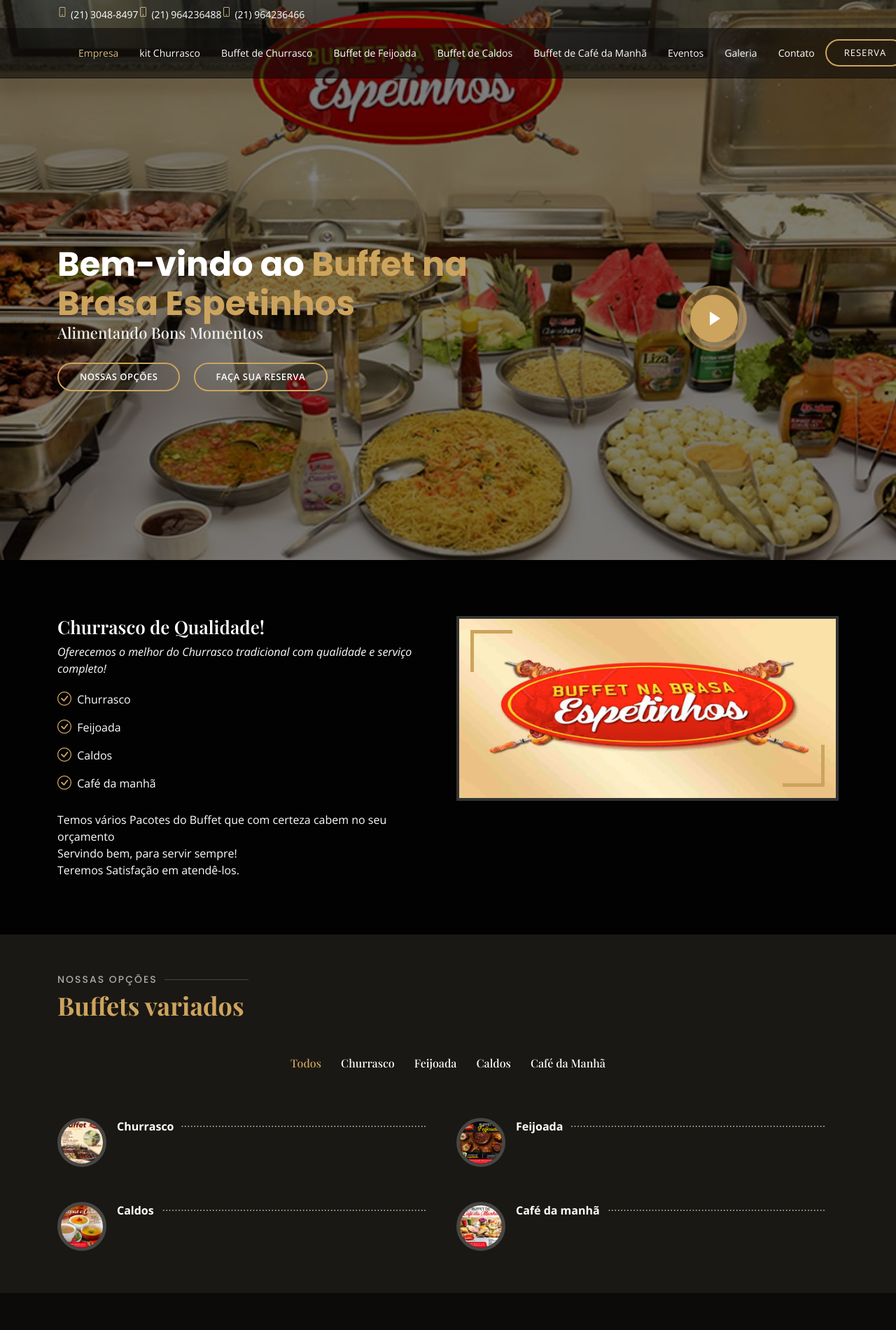
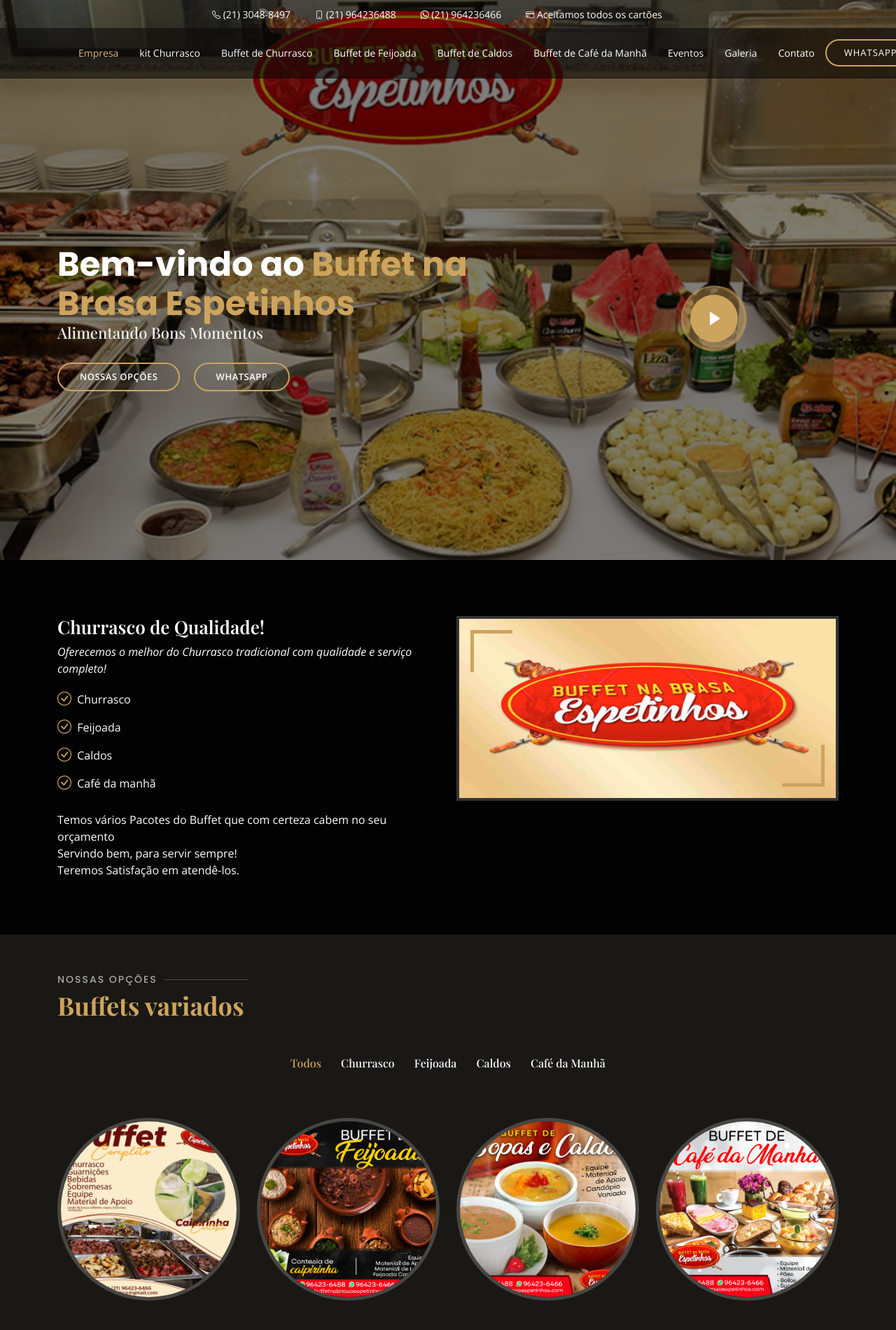
Before and after one commit to dslobo27/BuffetNaBrasa, a plain HTML site: page index.html in a window 1280 px wide. Shown: the top 1900 px of the page at 70% size. Drawn offline with nearby package versions, Linux system fonts and the light colour scheme; a web font is replaced by a local one.

Commit message:
Criando links para API de whatsapp
Criando links para API de whatsapp

```diff
--- a/assets/css/style.css
+++ b/assets/css/style.css
@@ -670,10 +670,10 @@ section {
 # About
 --------------------------------------------------------------*/
 .about {
-  background: url("../img/about-bg.jpg") center center;
-  background-size: cover;
-  position: relative;
-  padding: 80px 0;
+    /*background: url("../img/about-bg.jpg") center center;*/
+    background-size: cover;
+    position: relative;
+    padding: 80px 0;
 }
 .about:before {
   content: "";
@@ -823,7 +823,7 @@ section {
   margin-top: 50px;
 }
 .menu .menu-img {
-  width: 70px;
+  width: 100%;
   border-radius: 50%;
   float: left;
   border: 5px solid rgba(255, 255, 255, 0.2);
@@ -836,7 +836,7 @@ section {
   position: relative;
 }
 .menu .menu-content::after {
-  content: "......................................................................" "...................................................................." "....................................................................";
+  content: "" "" "";
   position: absolute;
   left: 20px;
   right: 0;
@@ -930,9 +930,9 @@ section {
 # Events
 --------------------------------------------------------------*/
 .events {
-  background: url(../img/events-bg.jpg) center center no-repeat;
-  background-size: cover;
-  position: relative;
+    /*background: url(../img/events-bg.jpg) center center no-repeat;*/
+    background-size: cover;
+    position: relative;
 }
 .events::before {
   content: "";
--- a/index.html
+++ b/index.html
@@ -40,17 +40,28 @@
 
     <!-- ======= Top Bar ======= -->
     <div id="topbar" class="d-flex align-items-center fixed-top">
-        <div class="container d-flex">
-            <div class="contact-info d-flex">
-                <i class="bi bi-phone d-flex"><span>(21) 3048-8497</span></i>
-                <i class="bi bi-phone d-flex"><span>(21) 964236488</span></i>
-                <i class="bi bi-phone d-flex"><span>(21) 964236466</span></i>
-            </div>
+        <div class="container-fluid container-xl d-flex align-items-center justify-content-lg-between" style="margin-left: 16rem !important;">
+            <nav id="navbar-contact" class="navbar order-last order-lg-0" >
+                <ul>
+                    <li>
+                        <a class="nav-link" href="#"><i class="bi bi-telephone d-flex" style="padding-top:1px !important"></i>&nbsp;(21) 3048-8497</a>
+                    </li>
+                    <li>
+                        <a class="nav-link" href="#"><i class="bi bi-phone d-flex" style="padding-top:1px !important"></i>&nbsp;(21) 964236488</a>
+                    </li>
+                    <li>
+                        <a class="nav-link" href="https://api.whatsapp.com/send?phone=5521964236488&text=Olá%20Buffet%20Na%20Brasa%20Espetinhos,%20pode%20me%20ajudar?" target="_blank"><i class="bi bi-whatsapp d-flex" style="padding-top:1px !important"></i>&nbsp;(21) 964236466</a>
+                    </li>
+                    <li>
+                        <a class="nav-link" href="#"><i class="bi bi-credit-card d-flex" style="padding-top:1px !important"></i>&nbsp;Aceitamos todos os cartões</a>
+                    </li>
+                </ul>
+            </nav>
         </div>
     </div>
 
     <!-- ======= Header ======= -->
-    <header id="header" class="fixed-top d-flex align-items-cente">
+    <header id="header" class="fixed-top d-flex align-items-center">
         <div class="container-fluid container-xl d-flex align-items-center justify-content-lg-between">
 
             <!--<h1 class="logo me-auto me-lg-0"><a href="index.html">Restaurantly</a></h1>-->
@@ -62,16 +73,16 @@
                     <li><a class="nav-link scrollto active" href="#hero">Empresa</a></li>
                     <li><a class="nav-link scrollto" href="#about">kit Churrasco</a></li>
                     <li><a class="nav-link scrollto" href="#menu">Buffet de Churrasco</a></li>
-                    <li><a class="nav-link scrollto" href="#specials">Buffet de Feijoada</a></li>
-                    <li><a class="nav-link scrollto" href="#specials">Buffet de Caldos</a></li>
-                    <li><a class="nav-link scrollto" href="#specials">Buffet de Café da Manhã</a></li>
+                    <li><a class="nav-link scrollto" href="#menu">Buffet de Feijoada</a></li>
+                    <li><a class="nav-link scrollto" href="#menu">Buffet de Caldos</a></li>
+                    <li><a class="nav-link scrollto" href="#menu">Buffet de Café da Manhã</a></li>
                     <li><a class="nav-link scrollto" href="#events">Eventos</a></li>
                     <li><a class="nav-link scrollto" href="#gallery">Galeria</a></li>
                     <li><a class="nav-link scrollto" href="#contact">Contato</a></li>
                 </ul>
                 <i class="bi bi-list mobile-nav-toggle"></i>
             </nav><!-- .navbar -->
-            <a href="#contact" class="book-a-table-btn scrollto d-none d-lg-flex">Reserva</a>
+            <a href="https://api.whatsapp.com/send?phone=5521964236488&text=Olá%20Buffet%20Na%20Brasa%20Espetinhos,%20pode%20me%20ajudar?" target="_blank" class="book-a-table-btn scrollto d-none d-lg-flex">WhatsApp</a>
 
         </div>
     </header><!-- End Header -->
@@ -85,7 +96,7 @@
 
                     <div class="btns">
                         <a href="#menu" class="btn-menu animated fadeInUp scrollto">Nossas opções</a>
-                        <a href="#contact" class="btn-book animated fadeInUp scrollto">Faça sua Reserva</a>
+                        <a href="https://api.whatsapp.com/send?phone=5521964236488&text=Olá%20Buffet%20Na%20Brasa%20Espetinhos,%20pode%20me%20ajudar?" target="_blank" class="btn-book animated fadeInUp scrollto">WhatsApp</a>
                     </div>
                 </div>
                 <div class="col-lg-4 d-flex align-items-center justify-content-center position-relative" data-aos="zoom-in" data-aos-delay="200">
@@ -194,8 +205,10 @@
 
                 <div class="row menu-container" data-aos="fade-up" data-aos-delay="200">
 
-                    <div class="col-lg-6 menu-item filter-churrasco">
-                        <img src="assets/img/menu/churrasco.jpg" class="menu-img" alt="">
+                    <div class="col-lg-3 menu-item filter-churrasco">
+                        <a href="assets/img/menu/churrasco.jpg" class="gallery-lightbox" data-gall="gallery-item">
+                            <img src="assets/img/menu/churrasco.jpg" class="menu-img" alt="">
+                        </a>
                         <div class="menu-content">
                             <a href="#">Churrasco</a><span></span>
                         </div>
@@ -206,8 +219,10 @@
                             -->
                     </div>
 
-                    <div class="col-lg-6 menu-item filter-feijoada">
-                        <img src="assets/img/menu/feijoada.jpeg" class="menu-img" alt="">
+                    <div class="col-lg-3 menu-item filter-feijoada">
+                        <a href="assets/img/menu/feijoada.jpeg" class="gallery-lightbox" data-gall="gallery-item">
+                            <img src="assets/img/menu/feijoada.jpeg" class="menu-img" alt="">
+                        </a>
                         <div class="menu-content">
                             <a href="#">Feijoada</a><span></span>
                         </div>
@@ -218,8 +233,10 @@
                             -->
                     </div>
 
-                    <div class="col-lg-6 menu-item filter-caldos">
-                        <img src="assets/img/menu/caldos.jpeg" class="menu-img" alt="">
+                    <div class="col-lg-3 menu-item filter-caldos">
+                        <a href="assets/img/menu/caldos.jpeg" class="gallery-lightbox" data-gall="gallery-item">
+                            <img src="assets/img/menu/caldos.jpeg" class="menu-img" alt="">
+                        </a>
                         <div class="menu-content">
                             <a href="#">Caldos</a><span></span>
                         </div>
@@ -230,8 +247,10 @@
                             -->
                     </div>
 
-                    <div class="col-lg-6 menu-item filter-cafe">
-                        <img src="assets/img/menu/cafe.jpeg" class="menu-img" alt="">
+                    <div class="col-lg-3 menu-item filter-cafe">
+                        <a href="assets/img/menu/cafe.jpeg" class="gallery-lightbox" data-gall="gallery-item">
+                            <img src="assets/img/menu/cafe.jpeg" class="menu-img" alt="">
+                        </a>
                         <div class="menu-content">
                             <a href="#">Café da manhã</a><span></span>
                         </div>
@@ -722,7 +741,7 @@
                             </div>
 
                             <div class="phone">
-                                <i class="bi bi-phone"></i>
+                                <i class="bi bi-telephone"></i>
                                 <h4>Telefone</h4>
                                 <p>(21) 3048-8497</p>
                             </div>
@@ -734,9 +753,9 @@
                             </div>
 
                             <div class="phone">
-                                <i class="bi bi-phone"></i>
-                                <h4>WhatsApp</h4>
-                                <p>(21) 96423-6488</p>
+                                <a style="color: #FFFFFF" href="https://api.whatsapp.com/send?phone=5521964236488&text=Olá%20Buffet%20Na%20Brasa%20Espetinhos,%20pode%20me%20ajudar?" target="_blank"><i class="bi bi-whatsapp"></i></a>
+                                <a style="font-size : 18px; font-weight: 500; margin-bottom: 5px; font-family: 'Poppins', sans-serif; color: #FFFFFF" href="https://api.whatsapp.com/send?phone=5521964236488&text=Olá%20Buffet%20Na%20Brasa%20Espetinhos,%20pode%20me%20ajudar?" target="_blank" class="whatsapp"><h4>WhatsApp</h4></a>
+                                <a style="padding-left: 16px; font-size: 14px; color: #bab3a6;" href="https://api.whatsapp.com/send?phone=5521964236488&text=Olá%20Buffet%20Na%20Brasa%20Espetinhos,%20pode%20me%20ajudar?" target="_blank" class="whatsapp">(21) 96423-6488</a>
                             </div>
                         </div>
 
@@ -788,7 +807,7 @@
                                 Bangu, Rio de Janeiro <br>
                                 <strong>Telefone:</strong> (21) 3048-8497<br>
                                 <strong>Celular:</strong> (21) 96423-6466<br>
-                                <strong>WhatsApp:</strong> (21) 96423-6488<br>
+                                <strong>WhatsApp:</strong> <a style="color: #FFFFFF" href="https://api.whatsapp.com/send?phone=5521964236488&text=Olá%20Buffet%20Na%20Brasa%20Espetinhos,%20pode%20me%20ajudar?" target="_blank">(21) 96423-6488</a><br>
                                 <strong>Email:</strong> buffetnabrasaespetinhos@gmail.com<br>
                             </p>
                             <div class="social-links mt-3">
```
Also changed, not shown: assets/vendor/swiper/swiper-bundle.min.js.
